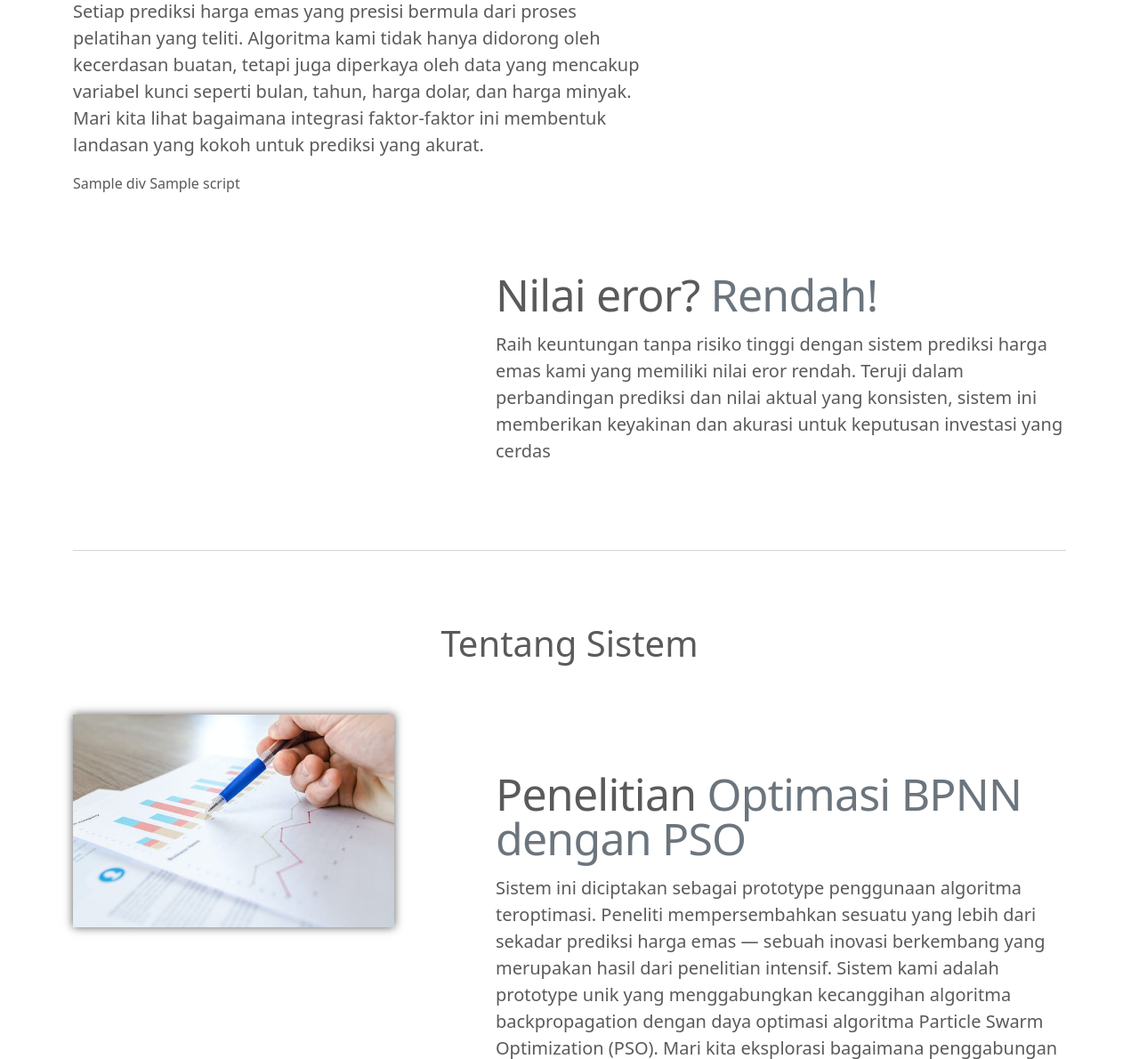
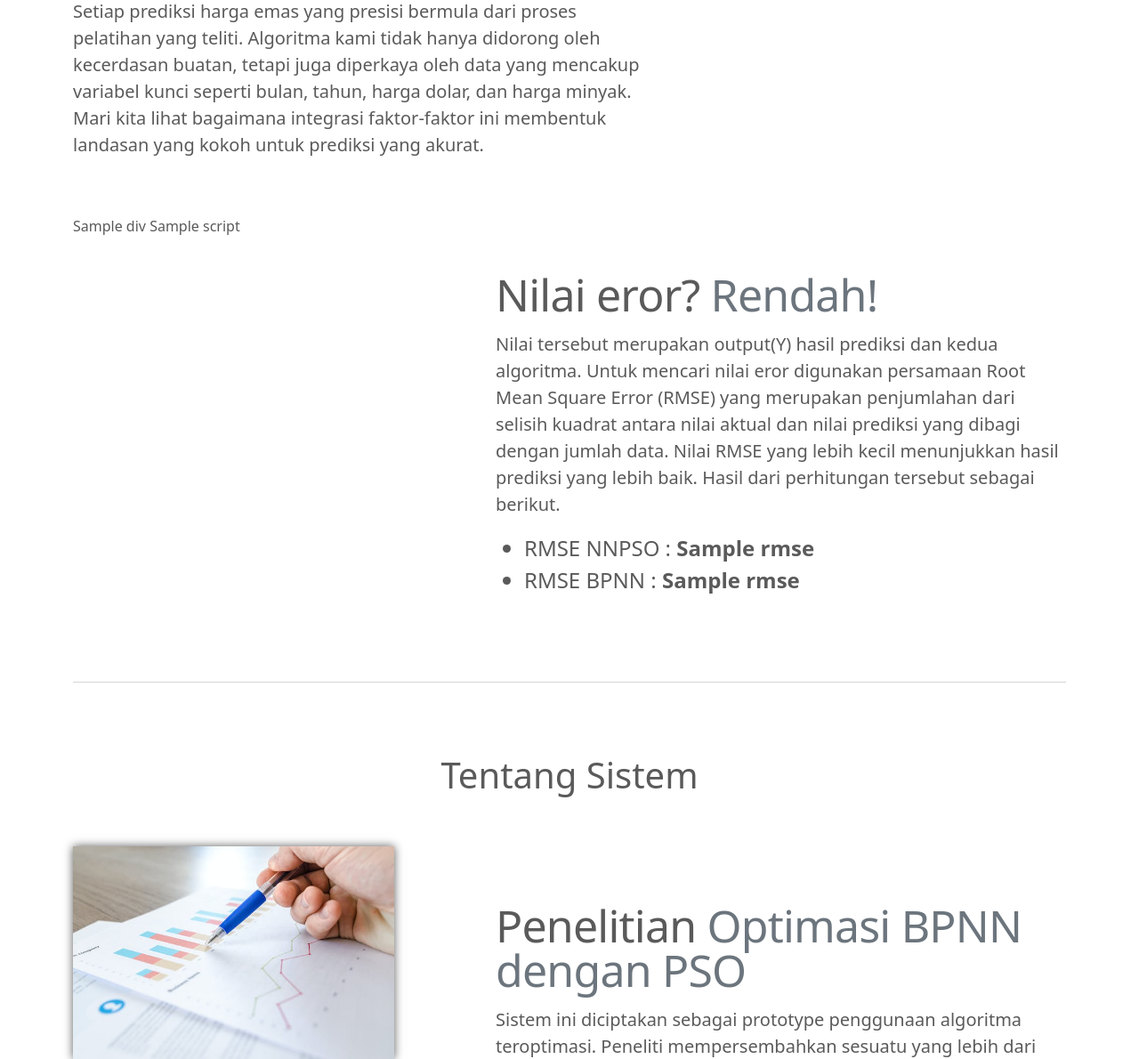
Before and after one commit to zidny-z/gold-price-hybridnn, a Flask app: template templates/index.html in a window 1280 px wide. Shown: the part 3014-4204 px from the top of the page at 89% size. Run offline with Flask 2, Linux system fonts and the light colour scheme; the template is opened without the code that fills it: most values are stand-ins (such as "Sample title", 1, 10 or a date in 2020); parts of the project's set-up code (start-up, migrations or seed data) failed here and were passed over; some libraries are stand-ins or nearby versions.

Commit message:
Add RMSE score

```diff
--- a/app.py
+++ b/app.py
@@ -18,19 +18,21 @@
 y_test = np.loadtxt('models/y_test.csv', delimiter=',')
 Y_pred_nnpso = model_nnpso.predict(x_test).flatten()
 Y_pred_bpnn = model_bpnn.predict(x_test).flatten()
+rmse_nnpso = model_nnpso.rmse(Y_pred_nnpso, y_test)
+rmse_bpnn = model_bpnn.rmse(Y_pred_bpnn, y_test)
 
 def visualize_errors(nnpso, bpnn):
     plot = figure(title='Grafik Penurunan Eror Algoritma', x_axis_label='Epoch / Iterasi', y_axis_label='Eror', plot_width=550, plot_height=400)
-    plot.line(range(len(nnpso)), nnpso, legend_label='NNPSO', line_width=2, line_color='green')
-    plot.line(range(len(bpnn)), bpnn, legend_label='BPNN', line_width=2, line_color='orange')
+    plot.line(range(1, len(nnpso)+1), nnpso, legend_label='NNPSO', line_width=2, line_color='green')
+    plot.line(range(1, len(bpnn)+1), bpnn, legend_label='BPNN', line_width=2, line_color='orange')
     script, div = components(plot)
     return script, div
 
 def visualize_predictions(nnpso, bpnn, y_test):
     plot = figure(title='Grafik Perbandingan Y Prediksi dan Y Aktual', x_axis_label='Data ke-', y_axis_label='Y', plot_width=550, plot_height=400)
-    plot.line(range(len(nnpso)), nnpso, legend_label='NNPSO', line_width=2, line_color='green')
-    plot.line(range(len(bpnn)), bpnn, legend_label='BPNN', line_width=2, line_color='orange')
-    plot.line(range(len(y_test)), y_test, legend_label='Aktual', line_width=2, line_color='dodgerblue')
+    plot.line(range(1, len(nnpso)+1), nnpso, legend_label='NNPSO', line_width=2, line_color='green')
+    plot.line(range(1, len(bpnn)+1), bpnn, legend_label='BPNN', line_width=2, line_color='orange')
+    plot.line(range(1, len(y_test)+1), y_test, legend_label='Aktual', line_width=2, line_color='dodgerblue')
     script, div = components(plot)
     return script, div
 
@@ -42,7 +44,7 @@
     if request.method == 'GET':
         script, div = visualize_errors(nnpso_error, bpnn_error)
         script2, div2 = visualize_predictions(Y_pred_nnpso, Y_pred_bpnn, y_test)
-        return render_template('index.html', script=[script,script2], div=[div,div2])
+        return render_template('index.html', script=[script,script2], div=[div,div2], rmse=[rmse_nnpso, rmse_bpnn])
 
     if request.method == 'POST':
         script, div = visualize_errors(nnpso_error, bpnn_error)
@@ -58,7 +60,7 @@
         output = Y_normalization.inverse_transform(output)
         output = format(output[0], '.2f')
 
-        return render_template('index.html', output=output, script=[script,script2], div=[div,div2])
+        return render_template('index.html', output=output, script=[script,script2], div=[div,div2], rmse=[rmse_nnpso, rmse_bpnn])
 
 if __name__ == "__main__":
     app.run(debug=True)
--- a/templates/index.html
+++ b/templates/index.html
@@ -178,7 +178,9 @@
 							<button type="submit" class="btn btn-primary">Prediksi</button>
 						</div>
 						<div class="text-center">
-							<h4>Harga Prediksi : {{ output }}</h4>
+							{% if output %}
+								<h4>Harga Prediksi : {{ output }}</h4>
+							{% endif %}
 						</div>
 					</form>
 				</div>
@@ -255,12 +257,17 @@
 							Nilai eror?<span class="text-muted"> Rendah!</span>
 						</h2>
 						<p class="lead mt-3">
-							Raih keuntungan tanpa risiko tinggi dengan sistem prediksi harga emas kami yang memiliki nilai eror rendah. Teruji dalam
-							perbandingan prediksi dan nilai aktual yang konsisten, sistem ini memberikan keyakinan dan akurasi untuk keputusan
-							investasi yang cerdas
+							Nilai tersebut merupakan output(Y) hasil prediksi dan kedua algoritma. Untuk mencari nilai eror digunakan persamaan
+							Root Mean Square Error (RMSE) yang merupakan penjumlahan dari selisih kuadrat antara nilai aktual dan nilai prediksi yang
+							dibagi dengan jumlah data. Nilai RMSE yang lebih kecil menunjukkan hasil prediksi yang lebih baik. Hasil dari perhitungan tersebut
+							sebagai berikut.
+							<ul class="fs-4 fw-normal">
+								<li>RMSE NNPSO : <span class="fw-bold">{{ rmse[0] }}</span></li>
+								<li>RMSE BPNN : <span class="fw-bold">{{ rmse[1] }}</span></li>
+							</ul>
 						</p>
 					</div>
-					<div class="col-md-5 order-md-1">
+					<div class="col-md-5 order-md-1 pt-5">
 						{{ div[1] | safe }}
 						{{ script[1] | safe }}
 					</div>
```
